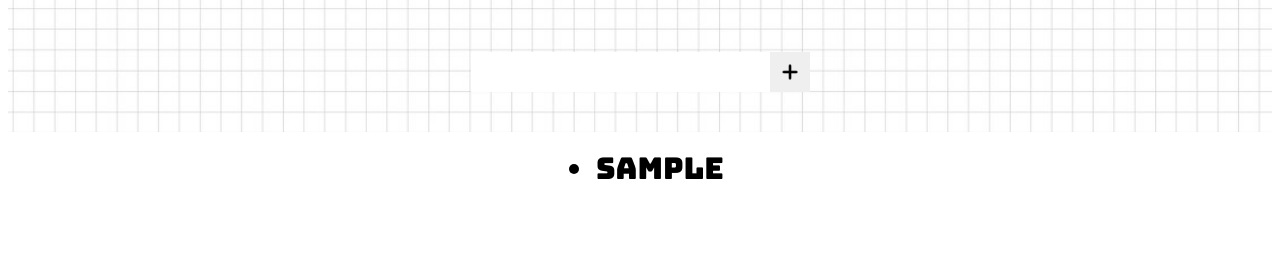
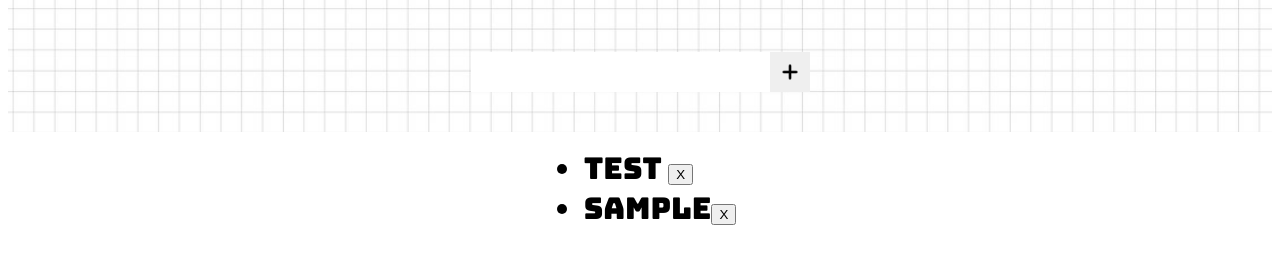
Before and after one commit to zn0228/ToDoList, a plain HTML site: page index.html in a window 1280 px wide. Both pictures are taken after typing "Sample" into the empty fields and a click on the button 789 px from the left and 248 px from the top of the page. Shown: the part 176-440 px from the top of the page. Drawn offline with Linux system fonts and the light colour scheme.

Commit message:
addDelete

```diff
--- a/index.html
+++ b/index.html
@@ -18,7 +18,9 @@
       </form>
     </div>
     <div id="list_box">
-      <ul id="list"></ul>
+      <ul id="list">
+        <li class="list_item">Test <button class="delete_button">X</button></li>
+      </ul>
     </div>
     <script src="todolist.js"></script>
   </body>
--- a/style.css
+++ b/style.css
@@ -63,3 +63,6 @@
   font-size: 30px;
   font-family: "Bungee", cursive;
 }
+
+.delete_button {
+}
--- a/todolist.js
+++ b/todolist.js
@@ -1,6 +1,7 @@
 const list_box = document.getElementById("list");
 const input_box = document.getElementById("input_box");
 const input_in = input_box.querySelector("#input_in");
+const delete_button = document.querySelector(".delete_button");
 
 const put = (event) => {
   event.preventDefault();
@@ -13,6 +14,18 @@ const addlist = (text) => {
   newlist.className = "list_item";
   newlist.innerText = text;
   list_box.appendChild(newlist);
+  const newDeleteButton = document.createElement("button");
+
+  newDeleteButton.className = "delete_button";
+  newDeleteButton.innerText = "X";
+  newlist.appendChild(newDeleteButton);
 };
 
+const delete_list = (event) => {
+  const removing_one = event.target.parentElement;
+  removing_one.remove();
+};
+
+delete_button.addEventListener("click", delete_list);
+
 input_box.addEventListener("submit", put);
```
